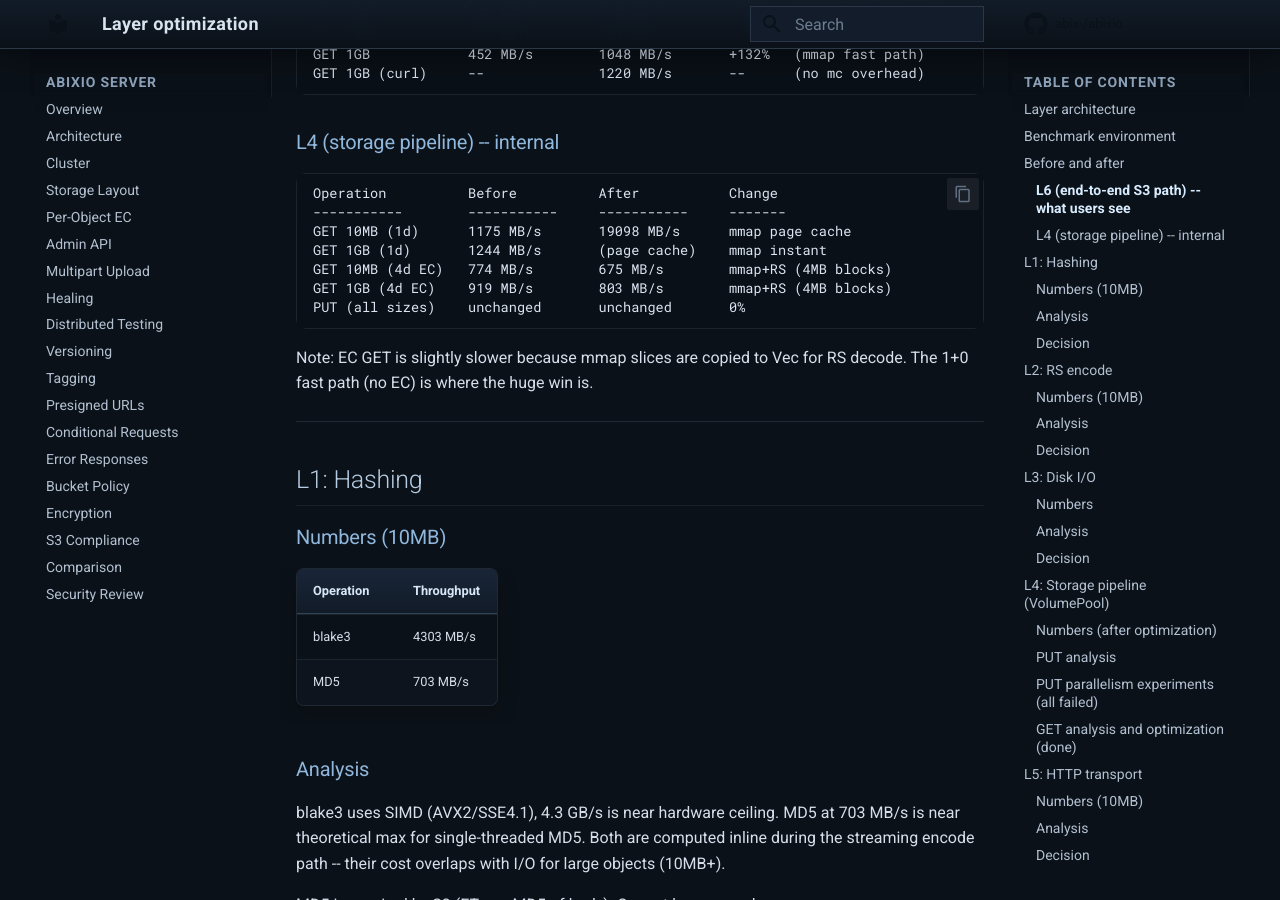
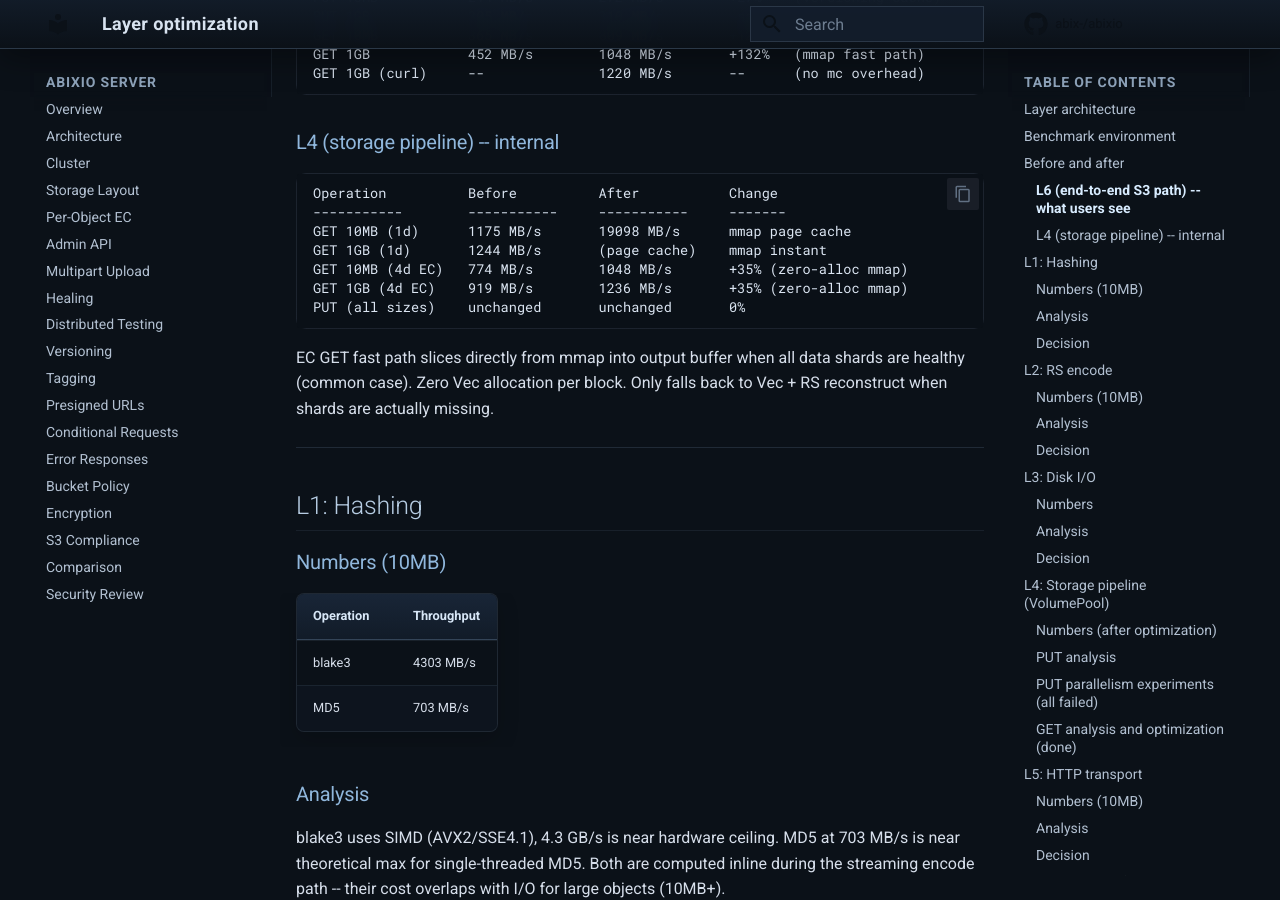
Before and after one commit to abix-/abixio, an MkDocs documentation site: the page built from docs/layer-optimization.md, in a window 1280 px wide and 900 px high, scrolled down 1249 px. Built offline with MkDocs 1.6.1 and Material for MkDocs 9.7.7, drawn with Linux system fonts in a browser that asks for light colours; comment, search, counter and statistics services are not loaded; some of the changed text lies outside the part shown.

Commit message:
docs: zero-alloc EC GET results -- 4-disk 1GB: 803->1236 MB/s (+54%)

````diff
--- a/docs/layer-optimization.md
+++ b/docs/layer-optimization.md
@@ -58,13 +58,14 @@ Operation          Before          After           Change
 -----------        -----------     -----------     -------
 GET 10MB (1d)      1175 MB/s       19098 MB/s      mmap page cache
 GET 1GB (1d)       1244 MB/s       (page cache)    mmap instant
-GET 10MB (4d EC)   774 MB/s        675 MB/s        mmap+RS (4MB blocks)
-GET 1GB (4d EC)    919 MB/s        803 MB/s        mmap+RS (4MB blocks)
+GET 10MB (4d EC)   774 MB/s        1048 MB/s       +35% (zero-alloc mmap)
+GET 1GB (4d EC)    919 MB/s        1236 MB/s       +35% (zero-alloc mmap)
 PUT (all sizes)    unchanged       unchanged       0%
 ```
 
-Note: EC GET is slightly slower because mmap slices are copied to Vec for
-RS decode. The 1+0 fast path (no EC) is where the huge win is.
+EC GET fast path slices directly from mmap into output buffer when all data
+shards are healthy (common case). Zero Vec allocation per block. Only falls
+back to Vec + RS reconstruct when shards are actually missing.
 
 ---
 
@@ -322,8 +323,8 @@ volumes return a real mmap, remote volumes fall back to buffered read.
 - L4 GET (1 disk, mmap): 19,098 MB/s at 10MB (page cache), effectively instant
 - L6 GET (1 disk): 809 MB/s at 10MB, **1048 MB/s at 1GB** (was 833)
 - curl GET (no auth): **1220 MB/s at 1GB** -- faster than MinIO through mc
-- EC GET (4 disk): 675-803 MB/s (slightly lower due to mmap slice->Vec copy
-  for RS decode, but fewer iterations from 4MB blocks)
+- EC GET (4 disk): **1048 MB/s (10MB), 1236 MB/s (1GB)** -- zero-alloc fast
+  path slices from mmap when all shards healthy. +35% over pre-mmap baseline
 
 Files changed:
 - `Cargo.toml` -- added `memmap2`
@@ -342,7 +343,8 @@ Files changed:
 | 2 | Parallel shard writes | L4 | **Regressed** -21%. Sequential faster on same disk | reverted |
 | 3 | Versioning config cache | L6 | **PUT +27%** (10MB) | done |
 | 4 | mmap GET (1+0 fast path) | L4+L6 | **L6 GET 1GB: 833->1048 MB/s (+26%)**. curl: 1220 MB/s | done |
-| 5 | mmap GET (EC, 4MB blocks) | L4 | 4-disk GET ~800 MB/s (4MB blocks, fewer iterations) | done |
+| 5 | mmap GET (EC, 4MB blocks) | L4 | 4-disk GET 675-803 MB/s (regressed from mmap->Vec copy) | superseded by #6 |
+| 6 | Zero-alloc EC GET fast path | L4 | **EC GET +35%** (919->1236 MB/s at 1GB). Slices from mmap, no Vec alloc | done |
 
 ## Remaining gaps
 
@@ -351,7 +353,7 @@ Files changed:
 | L6 PUT vs L4 PUT | 272 vs 439 MB/s | 1.6x | s3s dispatch overhead |
 | L4 PUT vs L3 write | 439 vs 1625 MB/s | 3.7x | hashing + RS + metadata |
 | L6 GET (mc) vs L6 GET (curl) | 354 vs 1220 MB/s | 3.4x | mc client overhead (SigV4, Go HTTP) |
-| EC GET vs 1+0 GET | 803 vs page cache | -- | RS decode + mmap->Vec copy |
+| EC GET vs 1+0 GET | 1236 vs page cache | -- | RS decode (inherent cost of EC) |
 
 The largest remaining gap is the `mc` client bottleneck. AbixIO serves 1GB at
 1220 MB/s via curl, but `mc` can only consume 354 MB/s. MinIO achieves
@@ -412,9 +414,9 @@ buffers. Parity buffers also pre-allocated. Both reused across all 1024 blocks.
 | Path | Allocations per 1GB (before) | Allocations per 1GB (after) | Reduction |
 |------|-----------------------------|-----------------------------|-----------|
 | 1+0 GET | 0 (mmap -> Bytes slices) | 0 | already done |
-| EC GET (healthy) | ~5400 | ~256 (one per 4MB send) | 95% |
-| EC GET (degraded) | ~5400 | ~5400 (reconstruct needs Vecs) | 0% (correctness path) |
-| PUT | ~4096 | ~1 (initial alloc, reused) | 99% |
+| EC GET (healthy) | ~5400 | ~256 (one per 4MB send) | 95% | **done** -- 919->1236 MB/s |
+| EC GET (degraded) | ~5400 | ~5400 (reconstruct needs Vecs) | 0% (correctness path) | by design |
+| PUT | ~4096 | ~1 (initial alloc, reused) | 99% | planned |
 
 ## Future optimization candidates
 
````
Also changed, not shown: other parts of docs/layer-optimization.md (+1 -1 lines), docs/architecture.md (+5 -3 lines), docs/benchmarks.md (+5 -4 lines), docs/todo.md (+1 -1 lines).
